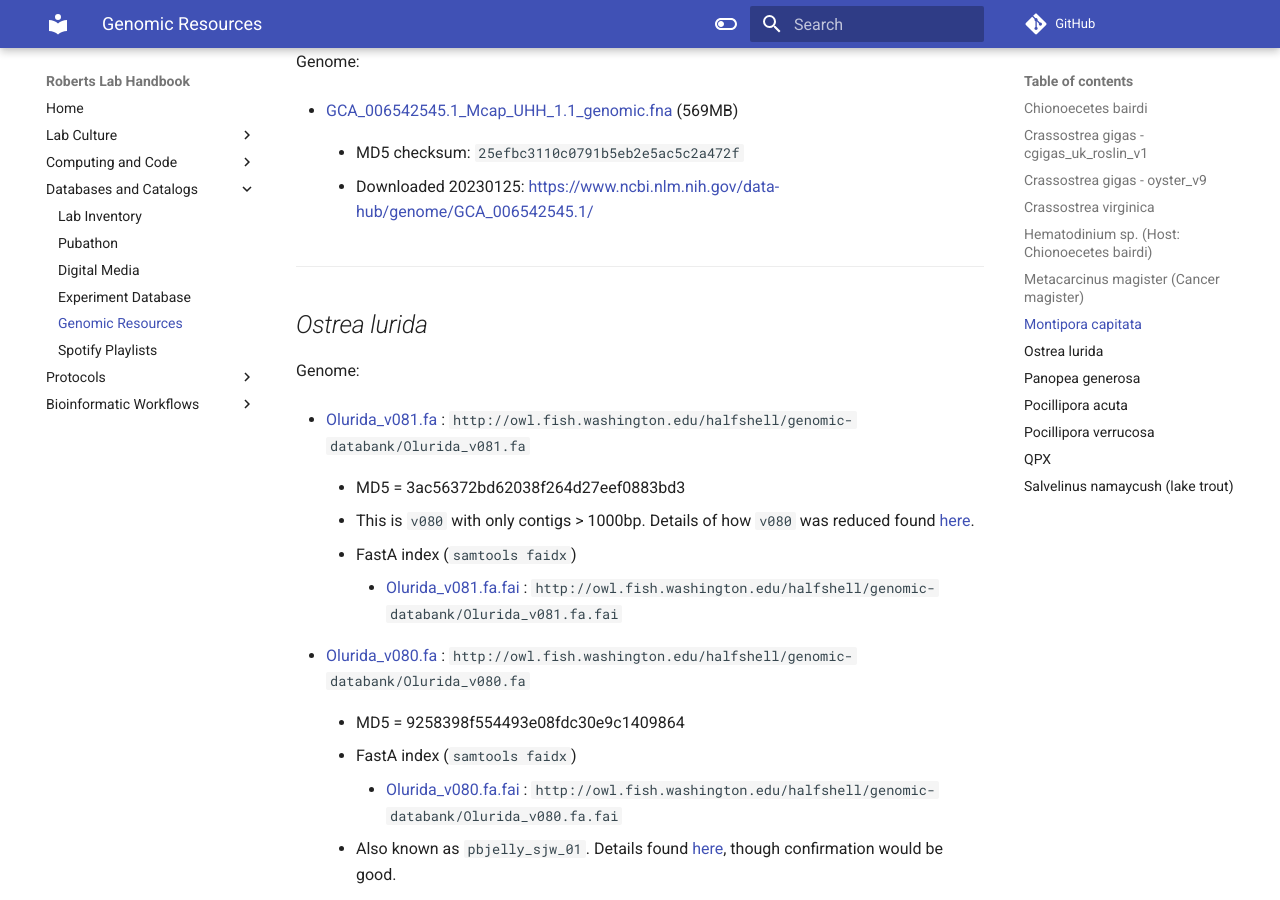
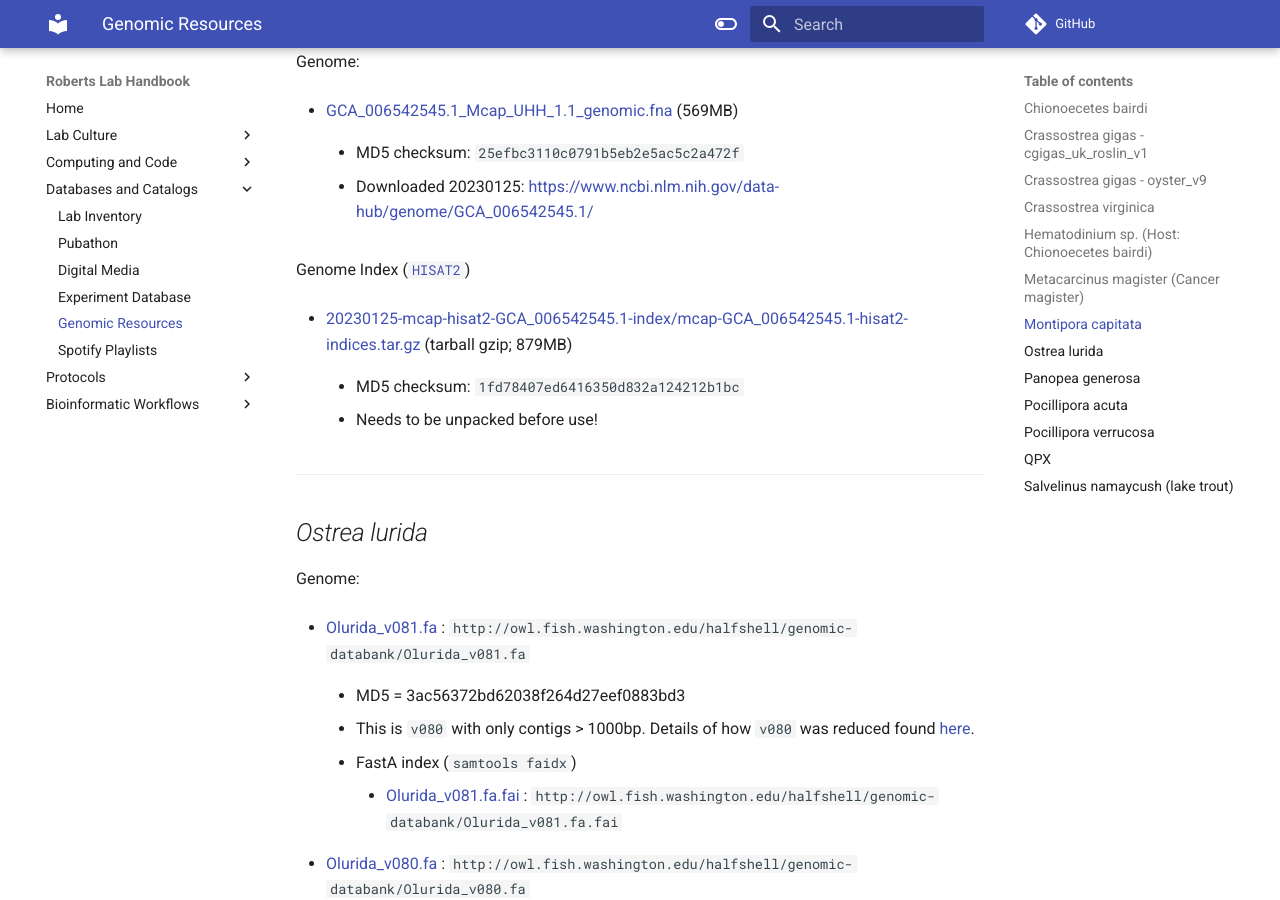
Before and after one commit to RobertsLab/resources, an MkDocs documentation site: the page built from docs/Genomic-Resources.md, in a window 1280 px wide and 900 px high, scrolled down 11725 px. Built offline with MkDocs 1.6.1 and Material for MkDocs 9.7.7, drawn with Linux system fonts in a browser that asks for light colours; comment, search, counter and statistics services are not loaded.

Commit message:
add M.capitata HiSat2 genome index

```diff
--- a/docs/Genomic-Resources.md
+++ b/docs/Genomic-Resources.md
@@ -535,6 +535,14 @@ Genome:
 
     - Downloaded 20230125: [https://www.ncbi.nlm.nih.gov/data-hub/genome/GCA_006542545.1/](https://www.ncbi.nlm.nih.gov/data-hub/genome/GCA_006542545.1/)
 
+Genome Index ([`HISAT2`](https://daehwankimlab.github.io/hisat2/))
+
+  - [20230125-mcap-hisat2-GCA_006542545.1-index/mcap-GCA_006542545.1-hisat2-indices.tar.gz](https://gannet.fish.washington.edu/Atumefaciens/20230125-mcap-hisat2-GCA_006542545.1-index/mcap-GCA_006542545.1-hisat2-indices.tar.gz) (tarball gzip; 879MB)
+
+    - MD5 checksum: `1fd78407ed6416350d832a124212b1bc`
+
+    - Needs to be unpacked before use!
+
 ---
 
 ## _Ostrea lurida_
```
